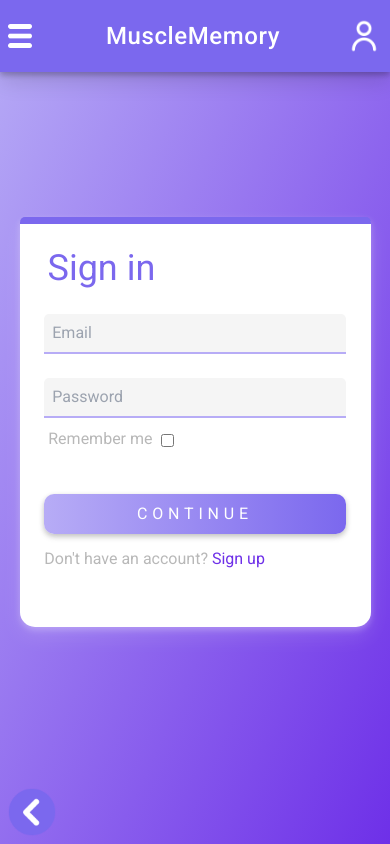
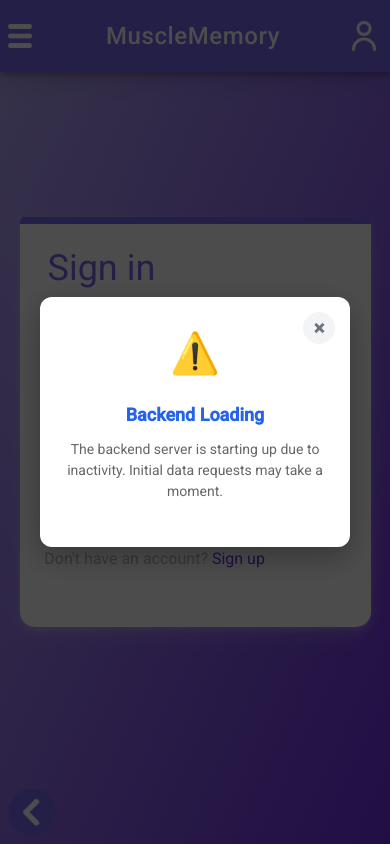
Before and after one commit to jszama/musclememory, a Next.js app in the folder frontend/: page /login in a window 390 px wide. Built offline with nearby package versions, Linux system fonts and the light colour scheme; no server answers.

Commit message:
add a warning message on initial visit about backend spin up delay

```diff
--- /dev/null
+++ b/frontend/app/components/BackendWarning.tsx
@@ -0,0 +1,79 @@
+'use client'
+
+import { useState, useEffect } from 'react';
+
+export default function BackendWarning() {
+  const [isVisible, setIsVisible] = useState(false);
+  const [isDismissed, setIsDismissed] = useState(false);
+
+  useEffect(() => {
+    // Check if user has seen the warning in this session
+    const hasSeenWarning = sessionStorage.getItem('backendWarningShown');
+
+    if (!hasSeenWarning) {
+      sessionStorage.setItem('backendWarningShown', 'true');
+
+      // Set a timeout to show warning if backend doesn't respond in 3 seconds
+      const warningTimeout = setTimeout(() => {
+        setIsVisible(true);
+      }, 3000);
+
+      // Make a wake-up call to the backend
+      wakeUpBackend(warningTimeout);
+    }
+  }, []);
+
+  const wakeUpBackend = async (warningTimeout: NodeJS.Timeout) => {
+    try {
+      // Use a simple GET request to wake up the backend
+      const response = await fetch(`https://musclememory-backend.onrender.com/api/exercises`, {
+        method: 'GET',
+        headers: {
+          'Content-Type': 'application/json',
+        },
+      });
+
+      // If we get a response, cancel the warning timeout
+      clearTimeout(warningTimeout);
+      console.log('Backend wake-up call completed - warning prevented');
+
+    } catch (error) {
+      console.log('Backend wake-up call failed (this is expected if server is cold):', error);
+      // Don't clear the timeout if there's an error - let the warning show
+    }
+  };
+
+  const handleDismiss = () => {
+    setIsVisible(false);
+    setIsDismissed(true);
+  };
+
+  if (!isVisible || isDismissed) {
+    return null;
+  }
+
+  return (
+    <div className="backend-warning-overlay" onClick={handleDismiss}>
+      <div className="backend-warning-modal" onClick={(e) => e.stopPropagation()}>
+        <div className="backend-warning-content">
+          <div className="backend-warning-icon">
+            ⚠️
+          </div>
+          <div className="backend-warning-text">
+            <strong>Backend Loading</strong>
+            <p>
+              The backend server is starting up due to inactivity. Initial data requests may take a moment.
+            </p>
+          </div>
+          <button
+            onClick={handleDismiss}
+            className="backend-warning-dismiss"
+            aria-label="Dismiss warning"
+          >
+            ×
+          </button>
+        </div>
+      </div>
+    </div>
+  );
+}
--- a/frontend/app/globals.css
+++ b/frontend/app/globals.css
@@ -1707,4 +1707,141 @@ body {
       display: none !important;
     }
   }
+
+  /* Backend Warning Modal Styles */
+  .backend-warning-overlay {
+    position: fixed;
+    top: 0;
+    left: 0;
+    right: 0;
+    bottom: 0;
+    background: rgba(0, 0, 0, 0.7);
+    z-index: 1000;
+    display: flex;
+    align-items: center;
+    justify-content: center;
+    padding: 20px;
+    animation: fadeIn 0.3s ease-out;
+  }
+
+  .backend-warning-modal {
+    background: white;
+    border-radius: 12px;
+    box-shadow: 0 10px 30px rgba(0, 0, 0, 0.3);
+    max-width: 500px;
+    width: 100%;
+    animation: modalSlideIn 0.3s ease-out;
+  }
+
+  .backend-warning-content {
+    padding: 30px;
+    text-align: center;
+    position: relative;
+  }
+
+  .backend-warning-icon {
+    font-size: 48px;
+    animation: spin 2s linear infinite;
+  }
+
+  .backend-warning-icon:not([data-spinning]) {
+    animation: none;
+  }
+
+  .backend-warning-text {
+    color: #333;
+    margin-bottom: 20px;
+  }
+
+  .backend-warning-text strong {
+    font-weight: 600;
+    font-size: 20px;
+    color: #2563eb;
+    display: block;
+    margin-bottom: 10px;
+  }
+
+  .backend-warning-text p {
+    font-size: 16px;
+    line-height: 1.5;
+    margin: 0;
+    color: #666;
+  }
+
+  .backend-warning-dismiss {
+    position: absolute;
+    top: 15px;
+    right: 15px;
+    background: #f3f4f6;
+    color: #6b7280;
+    border: none;
+    border-radius: 50%;
+    width: 32px;
+    height: 32px;
+    display: flex;
+    align-items: center;
+    justify-content: center;
+    font-size: 20px;
+    font-weight: bold;
+    cursor: pointer;
+    transition: all 0.2s ease;
+  }
+
+  .backend-warning-dismiss:hover {
+    background: #e5e7eb;
+    color: #374151;
+  }
+
+  @keyframes fadeIn {
+    from {
+      opacity: 0;
+    }
+    to {
+      opacity: 1;
+    }
+  }
+
+  @keyframes modalSlideIn {
+    from {
+      transform: scale(0.9) translateY(-20px);
+      opacity: 0;
+    }
+    to {
+      transform: scale(1) translateY(0);
+      opacity: 1;
+    }
+  }
+
+  @keyframes spin {
+    from {
+      transform: rotate(0deg);
+    }
+    to {
+      transform: rotate(360deg);
+    }
+  }
+
+  @media (max-width: 768px) {
+    .backend-warning-modal {
+      margin: 20px;
+      max-width: calc(100% - 40px);
+    }
+
+    .backend-warning-content {
+      padding: 25px 20px;
+    }
+
+    .backend-warning-icon {
+      font-size: 40px;
+      margin-bottom: 15px;
+    }
+
+    .backend-warning-text strong {
+      font-size: 18px;
+    }
+
+    .backend-warning-text p {
+      font-size: 14px;
+    }
+  }
 }
--- a/frontend/app/layout.tsx
+++ b/frontend/app/layout.tsx
@@ -5,6 +5,7 @@ import React from "react";
 
 import Header from "./components/Header";
 import BackButton from "./components/BackButton";
+import BackendWarning from "./components/BackendWarning";
 
 // import { SpeedInsights } from "@vercel/speed-insights/next"
 import { Toaster } from 'react-hot-toast';
@@ -33,6 +34,7 @@ export default function RootLayout({
           <meta name="viewport" content="width=device-width, initial-scale=1.0" />
         </head>
         <body className={roboto.className}>
+          <BackendWarning />
           <Header/>
           {children}
           <BackButton />
```
